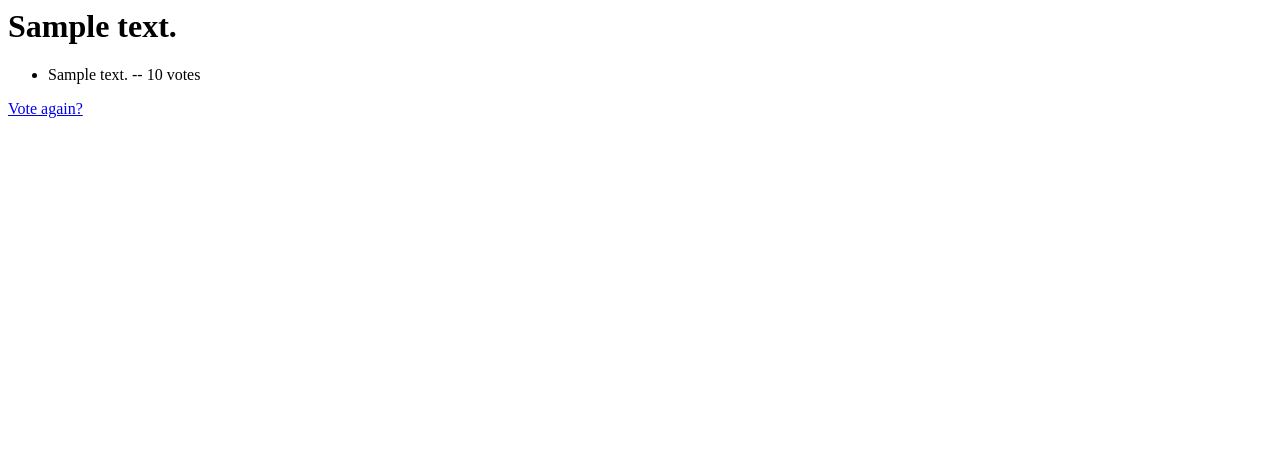
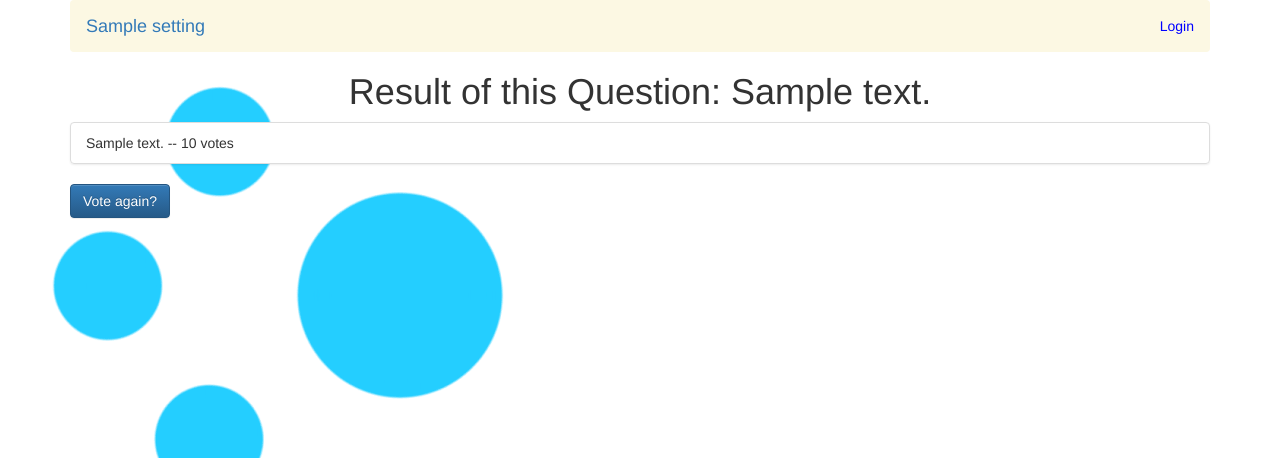
Before and after one commit to saayeeem/django_project, a Django app: template mysite/polls/templates/polls/results.html in a window 1280 px wide. Shown: the top 458 px of the page. Run offline with Django 3.2, Linux system fonts and the light colour scheme; the template is opened without the code that fills it: most values are stand-ins (such as "Sample title", 1, 10 or a date in 2020); some libraries are stand-ins or nearby versions.

Commit message:
updated admin and css

```diff
--- a/mysite/polls/templates/polls/detail.html
+++ b/mysite/polls/templates/polls/detail.html
@@ -3,7 +3,7 @@
 <div class="container">
     {% block content %}
 
-<h1>{{ question.question_text }}</h1>
+<h1 >{{ question.question_text }}</h1>
 
 {% if error_message %}<p><strong>{{ error_message }}</strong></p>{% endif %}
 
--- a/mysite/polls/templates/polls/results.html
+++ b/mysite/polls/templates/polls/results.html
@@ -1,9 +1,14 @@
-<h1>{{ question.question_text }}</h1>
-
-<ul>
+{% extends "main_menu.html" %}
+<div class="container">
+    <!--to show bootstrap its(block) must be present-->
+     {% block content %}
+    <h1 class="display-2 text-center">Result of this Question: {{ question.question_text }}</h1>
+    <ul class="list-group">
 {% for choice in question.choice_set.all %}
-    <li>{{ choice.choice_text }} -- {{ choice.votes }} vote{{ choice.votes|pluralize }}</li>
+    <li class="list-group-item">{{ choice.choice_text }} -- {{ choice.votes }} vote{{ choice.votes|pluralize }}</li>
 {% endfor %}
 </ul>
 
-<a href="{% url 'polls:detail' question.id %}">Vote again?</a>
+<a class="btn btn-primary" href="{% url 'polls:detail' question.id %}">Vote again?</a>
+{% endblock %}
+</div>
```
